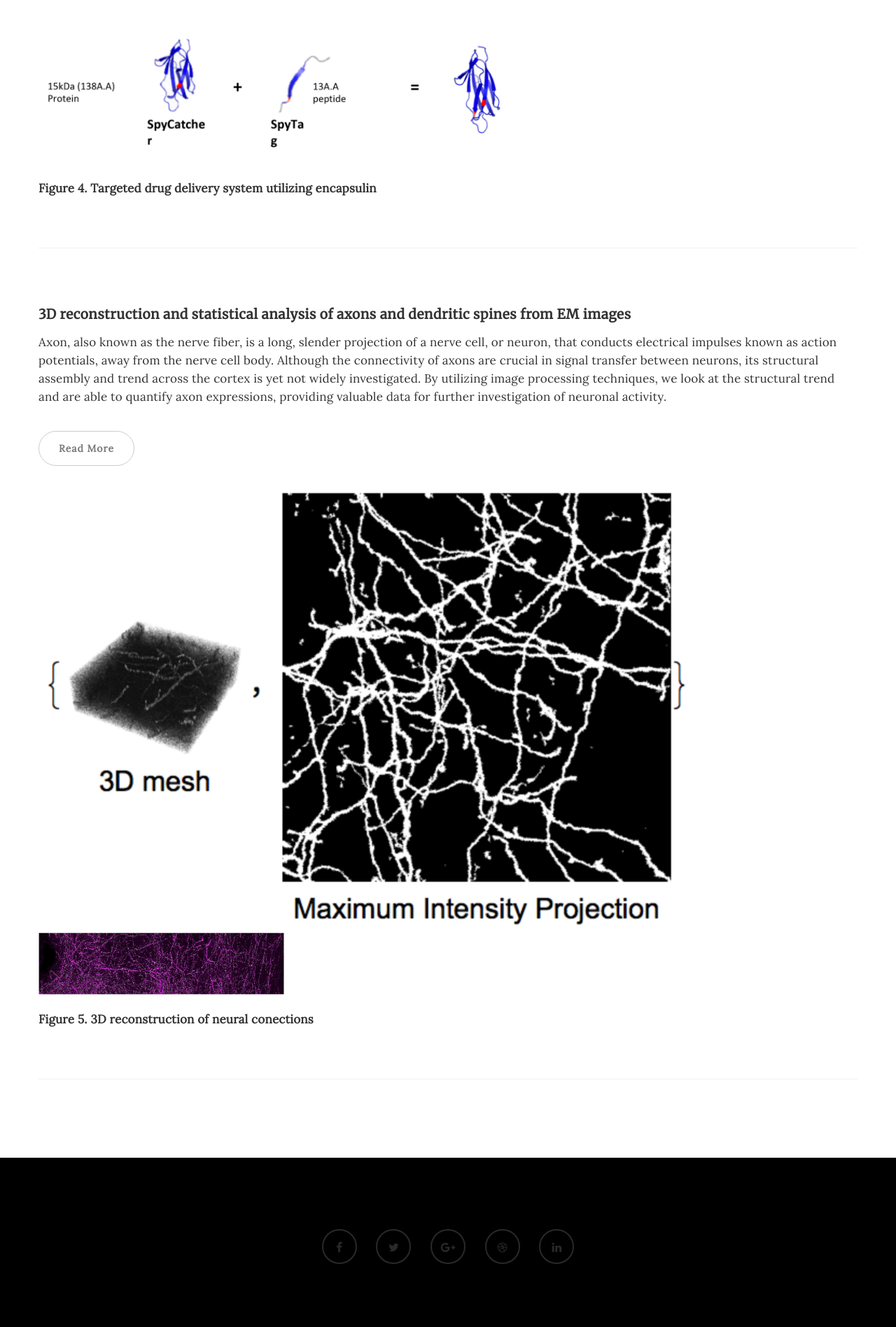
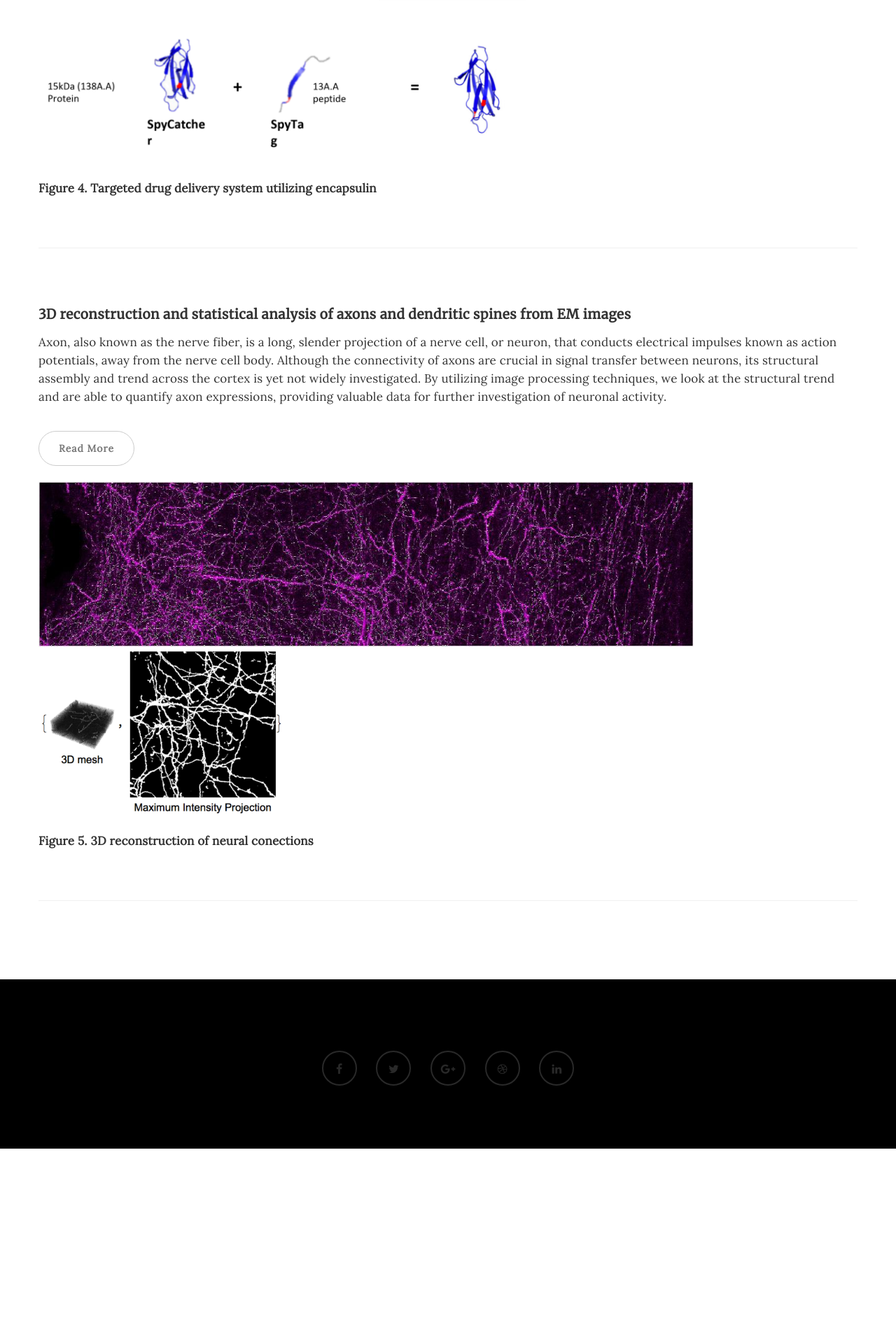
Before and after one commit to rpraka/JihyeonJe.com, a Jekyll site: the page about.html, which Jekyll copies as it is, in a window 1280 px wide. Shown: the part 4480-6377 px from the top of the page at 70% size. Built offline with Jekyll 4.4.1, drawn with Linux system fonts in a browser that asks for light colours; after the commit the page ends 6122 px from its top, so only the background shows below that.

Commit message:
Update about.html

```diff
--- a/about.html
+++ b/about.html
@@ -158,8 +158,9 @@ http://www.tooplate.com/view/2085-neuron
                               <a href="https://community.wolfram.com/groups/-/m/t/1386698?p_p_auth=Mj0MOF08" class="btn btn-default">Read More</a>
                          </div>
                          <div class="blog-post-image">
-                                   <img src="images/axon.png"  style = "width: 80%; heigt: 50vh" class="center"/>
-                                   <img src="images/untitled1.jpg"  style = "width: 30%; heigt: 50vh" class="center">
+                                   <img src="images/untitled1.jpg"  style = "width: 80%; heigt: 50vh" class="center">
+
+                                   <img src="images/axon.png"  style = "width: 30%; heigt: 50vh" class="center"/>
 
                          </div>
                          <p><b>Figure 5. 3D reconstruction of neural conections<b/><p>
```
